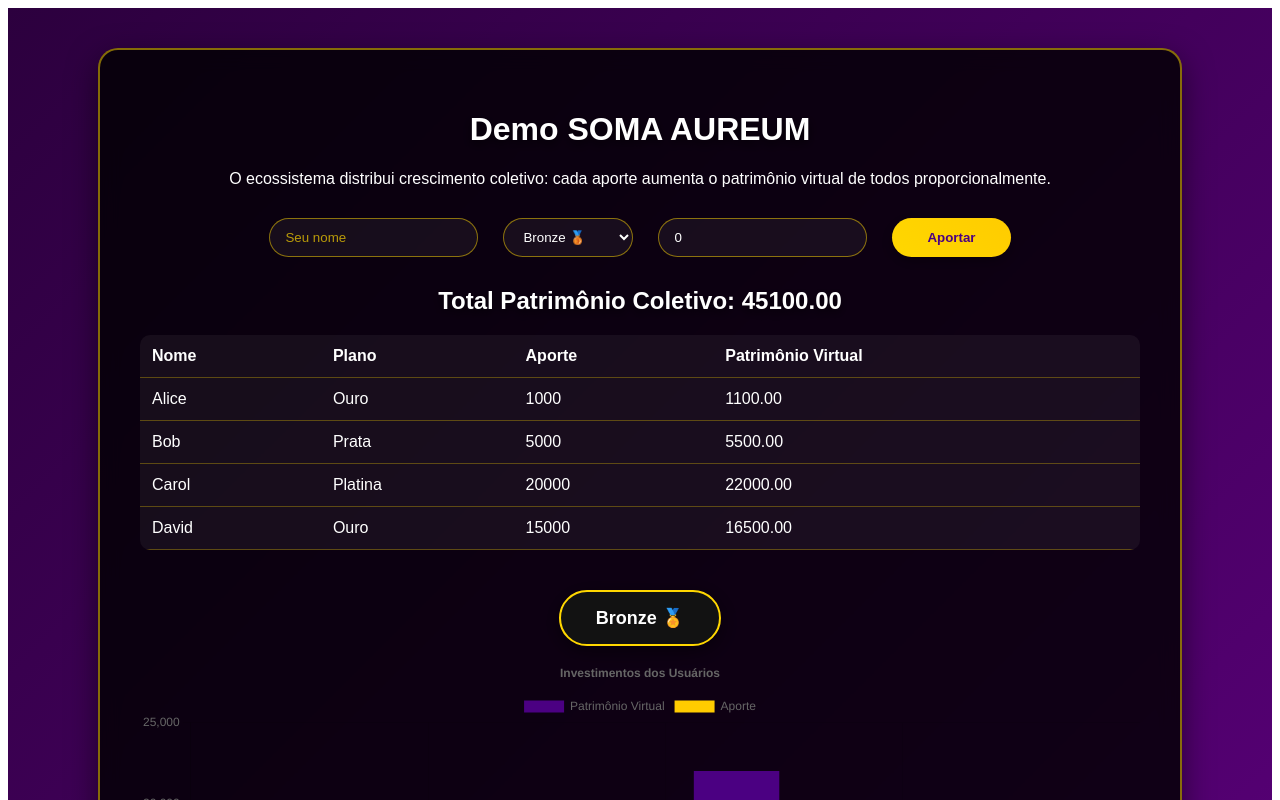
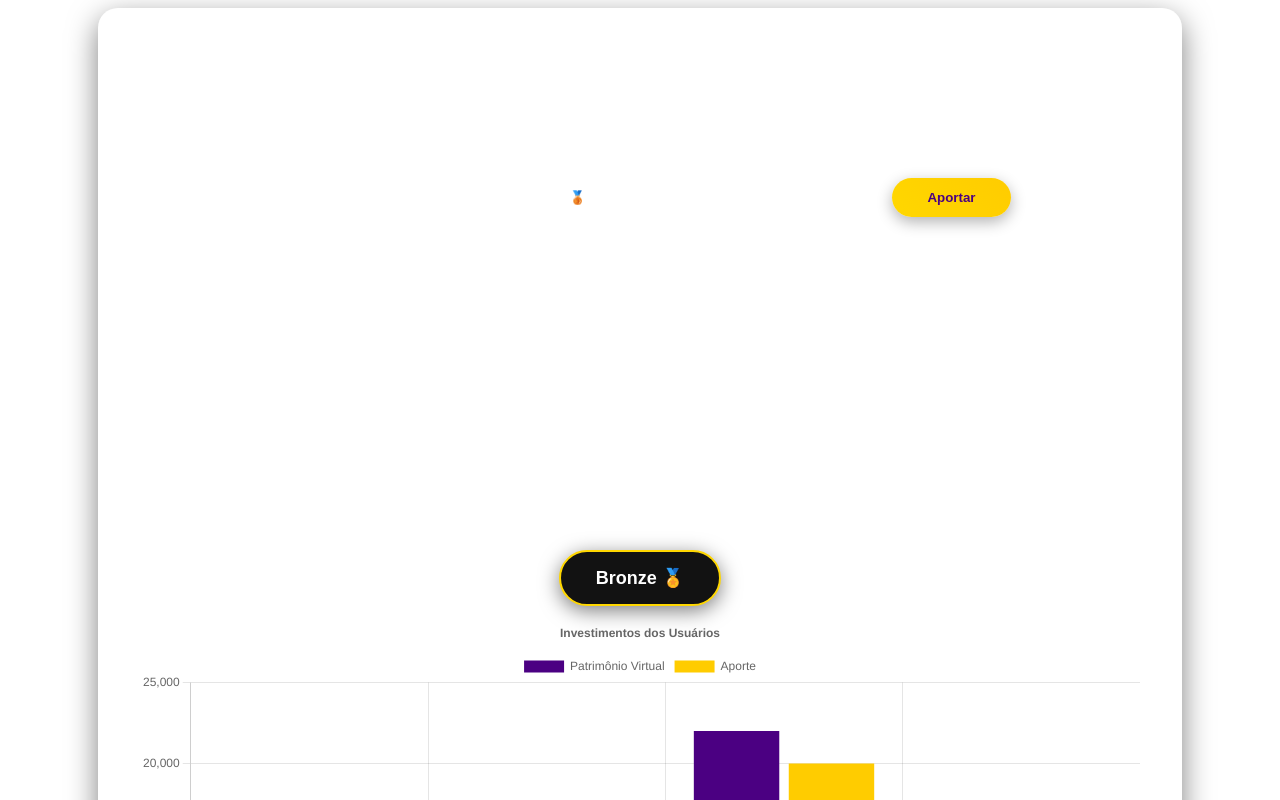
Before and after one commit to Claratrade33/soma-aureum, a React (Create React App) app in the folder frontend/: page / in a window 1280 px wide. Shown: the top 800 px of the page. Built offline with nearby package versions, Linux system fonts and the light colour scheme.

Commit message:
Atualizar o Dashboard.css

```diff
--- a/frontend/src/components/Dashboard.css
+++ b/frontend/src/components/Dashboard.css
@@ -1,21 +1,14 @@
-.App {
-    text-align: center;
-    font-family: 'Arial', sans-serif;
-    background: linear-gradient(135deg, #2c003e, #5d007e);
-    min-height: 100vh;
-    padding: 40px 20px;
-    color: #fff;
-}
-
 .dashboard-container {
-    background-color: rgba(0, 0, 0, 0.8);
+    background-color: rgba(255, 255, 255, 0.05);
     padding: 40px;
     border-radius: 20px;
     max-width: 1000px;
     margin: 0 auto;
     box-shadow: 0 10px 30px rgba(0,0,0,0.5);
     backdrop-filter: blur(10px);
-    border: 2px solid rgba(255, 215, 0, 0.5);
+    border: 2px solid rgba(255, 255, 255, 0.2);
+    color: #fff;
+    font-family: 'Arial', sans-serif;
 }
 
 .input-group {
@@ -31,14 +24,14 @@
     margin: 5px;
     padding: 10px 15px;
     border-radius: 50px;
-    border: 1px solid rgba(255, 215, 0, 0.5);
-    background-color: rgba(255, 255, 255, 0.05);
+    border: 1px solid rgba(255, 255, 255, 0.3);
+    background-color: rgba(255, 255, 255, 0.1);
     color: #fff;
 }
 
 .input-group input::placeholder,
 .input-group select::placeholder {
-    color: rgba(255, 215, 0, 0.7);
+    color: rgba(255, 255, 255, 0.7);
 }
 
 button {
@@ -59,10 +52,6 @@ button:hover {
     background: linear-gradient(45deg, #ffe066, #ffda33);
 }
 
-h1, h2 {
-    text-shadow: 0 4px 10px rgba(0,0,0,0.7);
-}
-
 .table-container {
     margin-top: 20px;
     overflow-x: auto;
@@ -79,39 +68,9 @@ table {
 th, td {
     padding: 12px;
     text-align: left;
-    border-bottom: 1px solid rgba(255, 215, 0, 0.3);
+    border-bottom: 1px solid rgba(255, 255, 255, 0.2);
 }
 
 tr:hover {
-    background-color: rgba(255, 215, 0, 0.1);
+    background-color: rgba(255, 255, 255, 0.1);
 }
-
-.badges-container {
-    display: flex;
-    justify-content: center;
-    align-items: center;
-    margin-top: 30px;
-    flex-direction: column;
-}
-
-.badge {
-    border: 2px solid gold;
-    border-radius: 50px;
-    padding: 15px 35px;
-    margin: 10px 0;
-    background-color: #121212;
-    box-shadow: 0 5px 20px rgba(0,0,0,0.5);
-    font-weight: bold;
-    font-size: 18px;
-    transition: transform 0.3s, box-shadow 0.3s;
-}
-
-.badge:hover {
-    transform: scale(1.1);
-    box-shadow: 0 10px 30px rgba(0,0,0,0.7);
-}
-
-.badge span {
-    font-size: 18px;
-    color: gold;
-}
```
